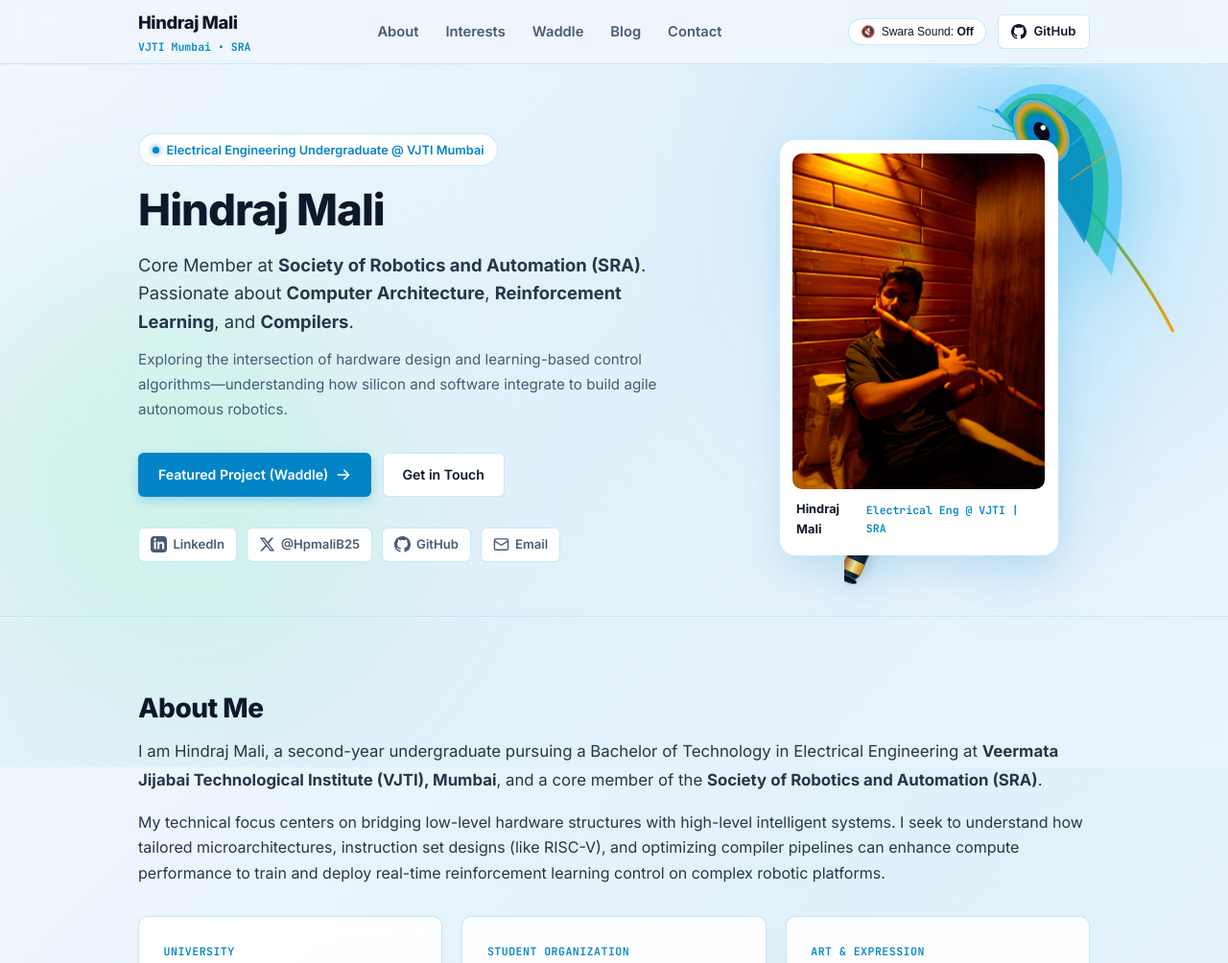
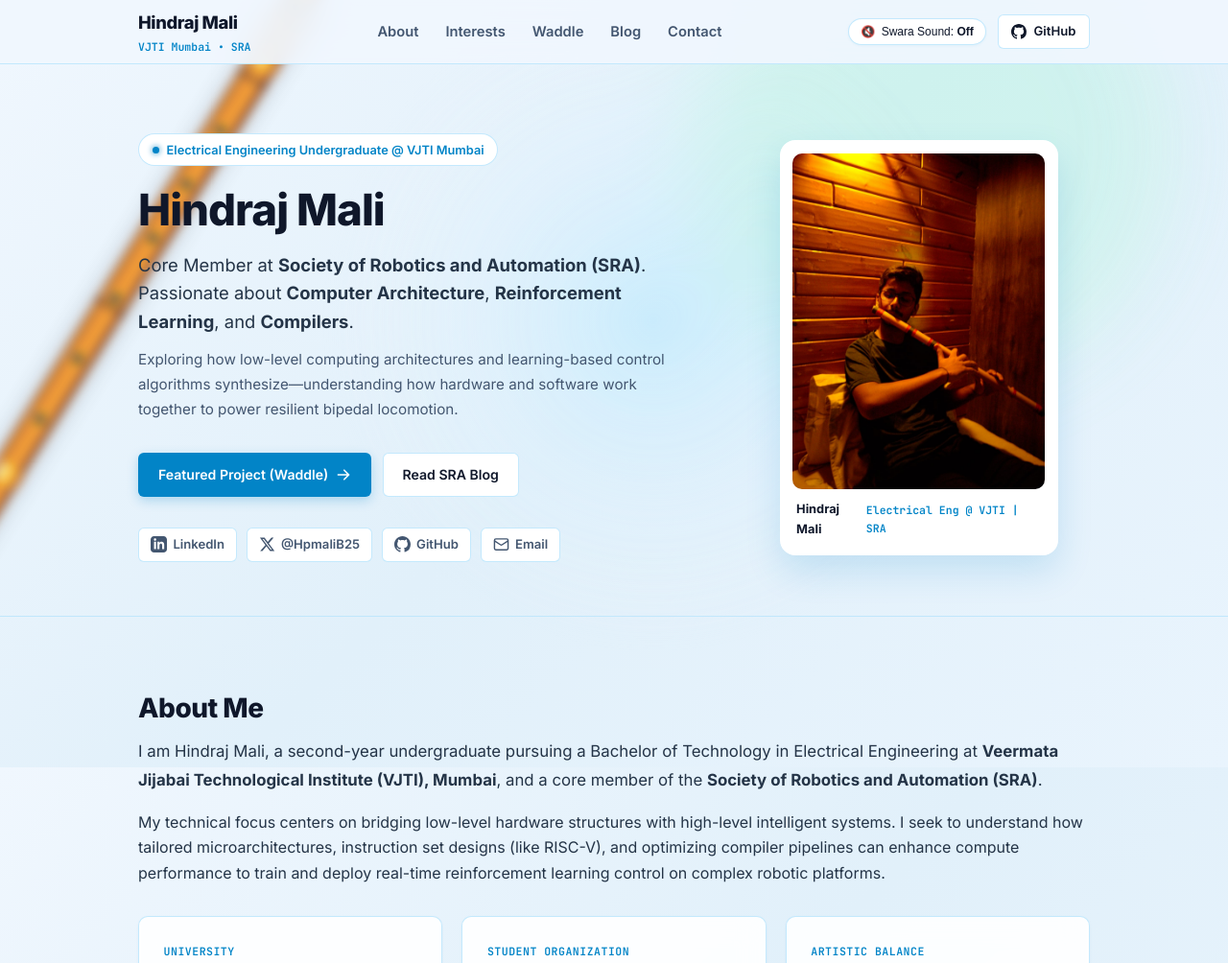
Before and after one commit to hindraj123/hindraj123.github.io, a plain HTML site: page index.html in a window 1280 px wide. Shown: the top 1004 px of the page at 96% size. Drawn offline with nearby package versions, Linux system fonts and the light colour scheme.

Commit message:
feat: full-bleed blurred tilted wooden flute background with peacock feather and swaras drifting to the right

```diff
--- a/index.html
+++ b/index.html
@@ -12,7 +12,7 @@
 
   <title>Hindraj Mali | Engineering & Research Portfolio</title>
 
-  <!-- Google Fonts -->
+  <!-- Google Fonts: Cormorant Garamond for swaras, Inter for crisp text, JetBrains Mono for code -->
   <link rel="preconnect" href="https://fonts.googleapis.com" />
   <link rel="preconnect" href="https://fonts.gstatic.com" crossorigin />
   <link href="https://fonts.googleapis.com/css2?family=Cormorant+Garamond:ital,wght@0,600;0,700;1,600&family=Inter:wght@300;400;500;600;700;800&family=JetBrains+Mono:wght@400;500;600&display=swap" rel="stylesheet" />
@@ -20,123 +20,129 @@
   <link rel="stylesheet" href="style.css" />
 </head>
 <body class="light-blue-theme">
-  <!-- Bright, Vivid Light-Bluish Canvas with Prominent Peacock Feather & Flute -->
-  <div class="artistic-bg-wrapper" aria-hidden="true">
-    <div class="sky-tint tint-1"></div>
-    <div class="sky-tint tint-2"></div>
+  <!-- AESTHETIC BACKGROUND: Full-Bleed Tilted Wooden Flute in Blur with Peacock Feather -->
+  <div class="aesthetic-flute-bg" id="fluteBg" aria-hidden="true">
+    <svg class="bg-flute-canvas" viewBox="0 0 1600 1000" preserveAspectRatio="xMidYMid slice" fill="none" xmlns="http://www.w3.org/2000/svg">
+      <defs>
+        <!-- Soft Sky Blue Ambient Gradients -->
+        <radialGradient id="skyRadialGlow" cx="50%" cy="50%" r="50%">
+          <stop offset="0%" stop-color="#bae6fd" stop-opacity="0.65" />
+          <stop offset="60%" stop-color="#e0f2fe" stop-opacity="0.3" />
+          <stop offset="100%" stop-color="#f0f7fe" stop-opacity="0" />
+        </radialGradient>
 
-    <!-- Prominent, Colorful Peacock Feather & Black Flute Art -->
-    <div class="flute-feather-artwork" id="fluteAnchor">
-      <svg class="artwork-svg" viewBox="0 0 420 640" fill="none" xmlns="http://www.w3.org/2000/svg">
-        <defs>
-          <!-- Feather Gradient Fill -->
-          <linearGradient id="featherStemGrad" x1="0%" y1="0%" x2="100%" y2="100%">
-            <stop offset="0%" stop-color="#0284c7" />
-            <stop offset="50%" stop-color="#10b981" />
-            <stop offset="100%" stop-color="#f59e0b" />
+        <!-- Natural Wooden Bamboo Grain Gradient -->
+        <linearGradient id="warmWoodGrain" x1="0%" y1="0%" x2="100%" y2="0%">
+          <stop offset="0%" stop-color="#78350f" />
+          <stop offset="18%" stop-color="#b45309" />
+          <stop offset="38%" stop-color="#d97706" />
+          <stop offset="55%" stop-color="#f59e0b" />
+          <stop offset="72%" stop-color="#d97706" />
+          <stop offset="88%" stop-color="#92400e" />
+          <stop offset="100%" stop-color="#582606" />
         </linearGradient>
 
-          <!-- Peacock Eye Glow: Radiant & Saturated -->
-          <radialGradient id="vividPeacockEye" cx="50%" cy="50%" r="50%">
+        <!-- Traditional Gold Thread Binding (Dhaaga) -->
+        <linearGradient id="goldBindingDhaaga" x1="0%" y1="0%" x2="100%" y2="0%">
+          <stop offset="0%" stop-color="#9a3412" />
+          <stop offset="40%" stop-color="#fef08a" />
+          <stop offset="70%" stop-color="#f59e0b" />
+          <stop offset="100%" stop-color="#7c2d12" />
+        </linearGradient>
+
+        <!-- Peacock Eye Radiant Glow -->
+        <radialGradient id="featherEyeAura" cx="50%" cy="50%" r="50%">
           <stop offset="0%" stop-color="#0b1329" />
-            <stop offset="30%" stop-color="#0284c7" />
-            <stop offset="55%" stop-color="#059669" />
+          <stop offset="28%" stop-color="#0284c7" />
+          <stop offset="56%" stop-color="#059669" />
           <stop offset="78%" stop-color="#f59e0b" />
           <stop offset="95%" stop-color="#38bdf8" stop-opacity="0.8" />
           <stop offset="100%" stop-color="transparent" />
         </radialGradient>
 
-          <!-- Flute Matte Black Bamboo with Shading -->
-          <linearGradient id="fluteBlackShine" x1="0%" y1="0%" x2="100%" y2="0%">
-            <stop offset="0%" stop-color="#090d16" />
-            <stop offset="35%" stop-color="#222b3d" />
-            <stop offset="70%" stop-color="#121824" />
-            <stop offset="100%" stop-color="#05080e" />
-          </linearGradient>
-
-          <!-- Golden Thread Rings (Dhaaga) -->
-          <linearGradient id="goldRingGrad" x1="0%" y1="0%" x2="100%" y2="0%">
-            <stop offset="0%" stop-color="#b45309" />
-            <stop offset="50%" stop-color="#fef08a" />
-            <stop offset="100%" stop-color="#d97706" />
+        <linearGradient id="featherStemQuill" x1="0%" y1="0%" x2="100%" y2="100%">
+          <stop offset="0%" stop-color="#0284c7" />
+          <stop offset="50%" stop-color="#10b981" />
+          <stop offset="100%" stop-color="#f59e0b" />
         </linearGradient>
       </defs>
 
-        <!-- Glow under feather and flute -->
-        <circle cx="210" cy="130" r="140" fill="#38bdf8" opacity="0.22" filter="blur(35px)" />
-        <ellipse cx="200" cy="340" rx="90" ry="240" fill="#bae6fd" opacity="0.3" filter="blur(45px)" />
+      <!-- Atmospheric Ambient Glows behind flute -->
+      <circle cx="850" cy="420" r="420" fill="url(#skyRadialGlow)" />
+      <circle cx="1200" cy="200" r="300" fill="#a7f3d0" opacity="0.35" filter="blur(60px)" />
 
-        <!-- 1. VIBRANT PEACOCK FEATHER (MOR PANKH) -->
-        <g class="peacock-feather-art" transform="translate(190, 45) rotate(-16)">
-          <!-- Feather Quill / Shaft -->
-          <path d="M 110 300 C 90 200, 45 105, -15 0" stroke="url(#featherStemGrad)" stroke-width="3.5" stroke-linecap="round" />
+      <!-- TILTED WOODEN FLUTE (BANSURI) & PEACOCK FEATHER DIAGONAL GROUP -->
+      <g id="tiltedFluteGroup" transform="translate(420, -100) rotate(32)">
+        <!-- 1. Flute Ambient Shadow -->
+        <rect x="25" y="0" width="46" height="1500" rx="23" fill="#1e1b18" opacity="0.22" filter="blur(16px)" />
 
-          <!-- Outer Vane Filaments / Barbs (Vibrant & Rich) -->
-          <path d="M -15 0 C 25 -30, 80 -15, 100 35 C 120 90, 95 150, 60 220 Z" fill="#38bdf8" fill-opacity="0.55" />
-          <path d="M -10 5 C 20 -20, 65 -5, 85 40 C 100 85, 85 140, 50 195 Z" fill="#10b981" fill-opacity="0.65" />
-          <path d="M -5 10 C 15 -10, 50 5, 70 45 C 80 80, 70 130, 40 175 Z" fill="#0284c7" fill-opacity="0.75" />
+        <!-- 2. Main Wooden Flute Body (Warm Bamboo Grain) -->
+        <rect x="28" y="0" width="40" height="1500" rx="20" fill="url(#warmWoodGrain)" stroke="#78350f" stroke-width="1.5" />
 
-          <!-- Individual Feather Hairs (Details) -->
-          <line x1="20" y1="20" x2="65" y2="-5" stroke="#38bdf8" stroke-width="1.2" opacity="0.8" />
-          <line x1="30" y1="40" x2="85" y2="15" stroke="#10b981" stroke-width="1.2" opacity="0.8" />
-          <line x1="40" y1="70" x2="95" y2="45" stroke="#38bdf8" stroke-width="1.2" opacity="0.8" />
-          <line x1="45" y1="100" x2="105" y2="80" stroke="#f59e0b" stroke-width="1.2" opacity="0.8" />
-          <line x1="-5" y1="10" x2="-35" y2="-10" stroke="#38bdf8" stroke-width="1.2" opacity="0.8" />
-          <line x1="5" y1="35" x2="-25" y2="15" stroke="#10b981" stroke-width="1.2" opacity="0.8" />
+        <!-- Wooden Highlights & Natural Bamboo Nodes -->
+        <line x1="33" y1="0" x2="33" y2="1500" stroke="#fef08a" stroke-width="2.5" opacity="0.55" />
+        <line x1="63" y1="0" x2="63" y2="1500" stroke="#451a03" stroke-width="2.5" opacity="0.65" />
 
-          <!-- Peacock Eye (Mor Pankh Center) -->
-          <ellipse cx="28" cy="38" rx="30" ry="42" transform="rotate(-18 28 38)" fill="url(#vividPeacockEye)" />
-          <!-- Inner Sapphire Core -->
-          <ellipse cx="28" cy="38" rx="16" ry="22" transform="rotate(-18 28 38)" fill="#0284c7" />
-          <ellipse cx="28" cy="38" rx="8" ry="12" transform="rotate(-18 28 38)" fill="#070c18" />
-          <!-- Eyelet Sparkle -->
-          <circle cx="31" cy="34" r="3" fill="#ffffff" />
-        </g>
+        <!-- Bamboo Node Rings -->
+        <rect x="26" y="220" width="44" height="6" rx="2" fill="#451a03" opacity="0.75" />
+        <rect x="26" y="560" width="44" height="6" rx="2" fill="#451a03" opacity="0.75" />
+        <rect x="26" y="920" width="44" height="6" rx="2" fill="#451a03" opacity="0.75" />
 
-        <!-- 2. PROMINENT BLACK FLUTE (BANSURI) -->
-        <g class="bansuri-flute-art" transform="translate(170, 140) rotate(24)">
-          <!-- Flute Tube Drop Shadow -->
-          <rect x="18" y="10" width="26" height="470" rx="13" fill="#0f172a" opacity="0.18" filter="blur(8px)" />
+        <!-- Top Cork & Gold Rings Binding -->
+        <rect x="26" y="50" width="44" height="24" rx="2" fill="url(#goldBindingDhaaga)" />
+        <line x1="26" y1="58" x2="70" y2="58" stroke="#78350f" stroke-width="1.2" />
+        <line x1="26" y1="66" x2="70" y2="66" stroke="#78350f" stroke-width="1.2" />
 
-          <!-- Flute Ebony Body -->
-          <rect x="20" y="8" width="22" height="470" rx="11" fill="url(#fluteBlackShine)" stroke="#475569" stroke-width="1.5" />
+        <!-- Mid Gold Thread Ring -->
+        <rect x="26" y="190" width="44" height="16" rx="2" fill="url(#goldBindingDhaaga)" />
 
-          <!-- Top Cork Cap & Gold Ring -->
-          <path d="M20 18 C20 12 42 12 42 18 Z" fill="#05080e" />
-          <rect x="19.5" y="24" width="23" height="12" rx="1" fill="url(#goldRingGrad)" />
-          <line x1="20" y1="28" x2="42" y2="28" stroke="#78350f" stroke-width="0.8" />
-          <line x1="20" y1="32" x2="42" y2="32" stroke="#78350f" stroke-width="0.8" />
+        <!-- Embouchure Blow Hole (Where Sa emits) -->
+        <circle id="bambooBlowHole" cx="48" cy="120" r="9" fill="#291405" stroke="#fef08a" stroke-width="2" />
+        <circle cx="48" cy="120" r="14" stroke="#38bdf8" stroke-width="2" opacity="0.6" />
 
-          <!-- Embouchure (Blow Hole) - Emits Sa -->
-          <circle id="artBlowHole" cx="31" cy="62" r="5" fill="#020617" stroke="#94a3b8" stroke-width="1.5" />
-          <circle cx="31" cy="62" r="8" stroke="#38bdf8" stroke-width="1.2" opacity="0.75" />
-
-          <!-- Mid Gold Ring -->
-          <rect x="19.5" y="115" width="23" height="8" rx="1" fill="url(#goldRingGrad)" />
-
-          <!-- 7 Classical Tone Holes -->
-          <!-- Re Hole -->
-          <circle id="artHoleRe" cx="31" cy="170" r="4.2" fill="#020617" stroke="#94a3b8" stroke-width="1.2" />
-          <!-- Ga Hole -->
-          <circle id="artHoleGa" cx="31" cy="218" r="4.2" fill="#020617" stroke="#94a3b8" stroke-width="1.2" />
-          <!-- Ma Hole -->
-          <circle id="artHoleMa" cx="31" cy="265" r="4.2" fill="#020617" stroke="#94a3b8" stroke-width="1.2" />
-          <!-- Pa Hole -->
-          <circle id="artHolePa" cx="31" cy="318" r="4.2" fill="#020617" stroke="#94a3b8" stroke-width="1.2" />
-          <!-- Dha Hole -->
-          <circle id="artHoleDha" cx="31" cy="370" r="4.2" fill="#020617" stroke="#94a3b8" stroke-width="1.2" />
-          <!-- Ni Hole -->
-          <circle id="artHoleNi" cx="31" cy="420" r="4.2" fill="#020617" stroke="#94a3b8" stroke-width="1.2" />
+        <!-- 7 Classical Tone Holes along the wooden flute -->
+        <!-- Hole Re -->
+        <circle id="bambooHoleRe" cx="48" cy="300" r="7.5" fill="#291405" stroke="#fef08a" stroke-width="1.5" />
+        <!-- Hole Ga -->
+        <circle id="bambooHoleGa" cx="48" cy="380" r="7.5" fill="#291405" stroke="#fef08a" stroke-width="1.5" />
+        <!-- Hole Ma -->
+        <circle id="bambooHoleMa" cx="48" cy="460" r="7.5" fill="#291405" stroke="#fef08a" stroke-width="1.5" />
+        <!-- Hole Pa -->
+        <circle id="bambooHolePa" cx="48" cy="550" r="7.5" fill="#291405" stroke="#fef08a" stroke-width="1.5" />
+        <!-- Hole Dha -->
+        <circle id="bambooHoleDha" cx="48" cy="640" r="7.5" fill="#291405" stroke="#fef08a" stroke-width="1.5" />
+        <!-- Hole Ni -->
+        <circle id="bambooHoleNi" cx="48" cy="730" r="7.5" fill="#291405" stroke="#fef08a" stroke-width="1.5" />
 
         <!-- Bottom Gold Binding -->
-          <rect x="19.5" y="455" width="23" height="14" rx="1" fill="url(#goldRingGrad)" />
-          <ellipse cx="31" cy="478" rx="11" ry="3.5" fill="#020617" stroke="#475569" stroke-width="1" />
+        <rect x="26" y="800" width="44" height="24" rx="2" fill="url(#goldBindingDhaaga)" />
+
+        <!-- 3. VIBRANT PEACOCK FEATHER (MOR PANKH) ATTACHED NEAR TOP FLUTE CORK -->
+        <g class="peacock-feather-art" transform="translate(48, 60) rotate(-40)">
+          <!-- Feather Quill / Spine -->
+          <path d="M 0 0 C -40 -120, -120 -220, -220 -300" stroke="url(#featherStemQuill)" stroke-width="4.5" stroke-linecap="round" />
+
+          <!-- Broad Iridescent Feather Plumage Barbs -->
+          <path d="M -220 -300 C -150 -360, -70 -310, -50 -230 C -30 -160, -50 -80, 0 0 Z" fill="#38bdf8" fill-opacity="0.45" />
+          <path d="M -210 -290 C -160 -340, -90 -300, -70 -230 C -50 -170, -60 -90, 0 0 Z" fill="#10b981" fill-opacity="0.55" />
+          <path d="M -200 -280 C -160 -320, -100 -285, -85 -230 C -70 -175, -70 -100, 0 0 Z" fill="#0284c7" fill-opacity="0.65" />
+
+          <!-- Individual Radiating Feather Details -->
+          <line x1="-120" y1="-230" x2="-60" y2="-280" stroke="#38bdf8" stroke-width="1.8" opacity="0.8" />
+          <line x1="-150" y1="-260" x2="-100" y2="-320" stroke="#10b981" stroke-width="1.8" opacity="0.8" />
+          <line x1="-80" y1="-180" x2="-20" y2="-220" stroke="#f59e0b" stroke-width="1.8" opacity="0.8" />
+
+          <!-- Radiant Peacock Eye Center -->
+          <ellipse cx="-160" cy="-240" rx="42" ry="58" transform="rotate(-35 -160 -240)" fill="url(#featherEyeAura)" />
+          <ellipse cx="-160" cy="-240" rx="22" ry="32" transform="rotate(-35 -160 -240)" fill="#0284c7" />
+          <ellipse cx="-160" cy="-240" rx="11" ry="16" transform="rotate(-35 -160 -240)" fill="#050b14" />
+          <circle cx="-156" cy="-244" r="4" fill="#ffffff" />
+        </g>
       </g>
     </svg>
   </div>
-  </div>
 
-  <!-- Interactive Swara Layer (Emits सा, रे, ग, म, प, ध, नि as you scroll) -->
+  <!-- Interactive Swara Layer (Emits सा, रे, ग, म, प, ध, नि flowing towards the RIGHT side on scroll) -->
   <div id="swaraLayer" class="swara-float-layer" aria-hidden="true"></div>
 
   <!-- Header / Navigation Bar -->
@@ -156,7 +162,7 @@
       </nav>
 
       <div class="header-actions">
-        <!-- Peaceful Swara Sound Toggle -->
+        <!-- Peaceful Bansuri Sound Toggle -->
         <button id="swaraAudioToggle" class="swara-audio-btn" title="Toggle bansuri acoustic swara tones">
           <span id="audioIcon">🔇</span>
           <span class="swara-status-txt">Swara Sound: <b id="audioStatusText">Off</b></span>
@@ -195,7 +201,7 @@
           </p>
 
           <p class="hero-subtext">
-            Exploring the intersection of hardware design and learning-based control algorithms—understanding how silicon and software integrate to build agile autonomous robotics.
+            Exploring how low-level computing architectures and learning-based control algorithms synthesize—understanding how hardware and software work together to power resilient bipedal locomotion.
           </p>
 
           <div class="hero-cta-group">
@@ -205,7 +211,7 @@
                 <path fill-rule="evenodd" d="M10.293 3.293a1 1 0 011.414 0l6 6a1 1 0 010 1.414l-6 6a1 1 0 01-1.414-1.414L14.586 11H3a1 1 0 110-2h11.586l-4.293-4.293a1 1 0 010-1.414z" clip-rule="evenodd"/>
               </svg>
             </a>
-            <a href="mailto:hindrajmali8@gmail.com" class="btn btn-secondary">Get in Touch</a>
+            <a href="#blog" class="btn btn-secondary">Read SRA Blog</a>
           </div>
 
           <!-- Social Links -->
@@ -274,7 +280,7 @@
             </div>
 
             <div class="card mini-card">
-              <div class="card-tag">Art & Expression</div>
+              <div class="card-tag">Artistic Balance</div>
               <h3 class="card-title">Classical Bansuri</h3>
               <p class="card-desc">Practicing Indian classical bamboo flute artist</p>
             </div>
--- a/style.css
+++ b/style.css
@@ -1,23 +1,24 @@
 /* ============================================================
-   Hindraj Mali - Portfolio Stylesheet
-   Bright, Crisp Light-Bluish Theme with Vibrant Peacock Feather & Flute
+   Hindraj Mali - Engineering Portfolio Stylesheet
+   Aesthetic Light-Bluish Theme with Tilted Blurred Wooden Flute
+   and Swaras (Sa Re Ga Ma...) Drifting to the Right
 ============================================================ */
 
 :root {
   --bg-primary: #edf5fc;
   --bg-gradient: linear-gradient(135deg, #f0f7fe 0%, #e1f0fa 50%, #e9f4fd 100%);
-  --bg-card: rgba(255, 255, 255, 0.92);
+  --bg-card: rgba(255, 255, 255, 0.9);
   --card-border: rgba(186, 230, 253, 0.85);
 
   --text-primary: #0f172a;
-  --text-secondary: #27364b;
-  --text-muted: #475b75;
-  --text-dim: #6e849f;
+  --text-secondary: #243447;
+  --text-muted: #435670;
+  --text-dim: #677d99;
 
   --accent-blue: #0284c7;
   --accent-sky: #0ea5e9;
+  --warm-amber: #d97706;
   --peacock-green: #059669;
-  --peacock-gold: #d97706;
 
   --font-sans: 'Inter', -apple-system, BlinkMacSystemFont, 'Segoe UI', Roboto, sans-serif;
   --font-serif: 'Cormorant Garamond', Georgia, serif;
@@ -29,8 +30,8 @@
   --radius-full: 9999px;
 
   --shadow-sm: 0 1px 3px rgba(2, 132, 199, 0.06);
-  --shadow-md: 0 6px 16px rgba(2, 132, 199, 0.09);
-  --shadow-hover: 0 12px 28px rgba(2, 132, 199, 0.14);
+  --shadow-md: 0 6px 16px rgba(2, 132, 199, 0.1);
+  --shadow-hover: 0 12px 28px rgba(2, 132, 199, 0.15);
 
   --transition: all 0.22s cubic-bezier(0.16, 1, 0.3, 1);
 }
@@ -61,66 +62,36 @@ body.light-blue-theme {
 }
 
 /* ============================================================
-   Artistic Background: Bright Light-Bluish & Visible Artwork
+   Aesthetic Full-Bleed Tilted Wooden Flute in Blur
 ============================================================ */
-.artistic-bg-wrapper {
+.aesthetic-flute-bg {
   position: fixed;
   inset: 0;
+  width: 100vw;
+  height: 100vh;
   pointer-events: none;
   z-index: 0;
   overflow: hidden;
+  /* Cinematic soft blur so flute and peacock feather cover background and text stays sharp */
+  filter: blur(5px) saturate(1.2);
+  opacity: 0.78;
+  transform: scale(1.03); /* prevents blur vignette at edges */
 }
 
-.sky-tint {
-  position: absolute;
-  border-radius: 50%;
-  filter: blur(80px);
-  opacity: 0.6;
-}
-
-.tint-1 {
-  width: 500px;
-  height: 500px;
-  background: #bae6fd;
-  top: -50px;
-  right: -30px;
-}
-
-.tint-2 {
-  width: 450px;
-  height: 450px;
-  background: #a7f3d0;
-  bottom: 10%;
-  left: -50px;
-  opacity: 0.35;
-}
-
-/* Peacock Feather & Flute Artwork - Guaranteed Visible & Vibrant */
-.flute-feather-artwork {
-  position: fixed;
-  top: 70px;
-  right: 20px;
-  width: 380px;
-  height: 580px;
-  pointer-events: none;
-  z-index: 1;
-  opacity: 1;
-  filter: drop-shadow(0 12px 24px rgba(2, 132, 199, 0.18));
-}
-
-.artwork-svg {
+.bg-flute-canvas {
   width: 100%;
   height: 100%;
+  display: block;
 }
 
 /* ============================================================
-   Floating Classical Swaras Layer (सा, रे, ग, म, प, ध, नि)
+   Floating Classical Swaras (Drifting to the RIGHT on scroll)
 ============================================================ */
 .swara-float-layer {
   position: fixed;
   inset: 0;
   pointer-events: none;
-  z-index: 15;
+  z-index: 25;
   overflow: hidden;
 }
 
@@ -131,26 +102,27 @@ body.light-blue-theme {
   user-select: none;
   pointer-events: none;
   will-change: transform, opacity;
-  animation: swaraBreeze 3.6s cubic-bezier(0.2, 0.8, 0.25, 1) forwards;
-  filter: drop-shadow(0 2px 8px rgba(2, 132, 199, 0.35));
+  animation: floatDriftToRight 3.6s cubic-bezier(0.15, 0.8, 0.25, 1) forwards;
+  filter: drop-shadow(0 2px 8px rgba(2, 132, 199, 0.4));
 }
 
-@keyframes swaraBreeze {
+/* Swaras float and travel gracefully to the RIGHT side */
+@keyframes floatDriftToRight {
   0% {
     opacity: 0;
-    transform: translate(0, 0) scale(0.6) rotate(-8deg);
+    transform: translate(0, 0) scale(0.65) rotate(-5deg);
   }
   20% {
     opacity: 1;
-    transform: translate(-35px, -50px) scale(1.15) rotate(4deg);
+    transform: translate(50px, -35px) scale(1.15) rotate(4deg);
   }
   70% {
-    opacity: 0.85;
-    transform: translate(-95px, -170px) scale(1.05) rotate(-10deg);
+    opacity: 0.88;
+    transform: translate(140px, -110px) scale(1.08) rotate(10deg);
   }
   100% {
     opacity: 0;
-    transform: translate(-160px, -300px) scale(0.7) rotate(12deg);
+    transform: translate(250px, -200px) scale(0.65) rotate(16deg);
   }
 }
 
@@ -169,7 +141,7 @@ body.light-blue-theme {
   position: sticky;
   top: 0;
   z-index: 40;
-  background-color: rgba(240, 247, 254, 0.9);
+  background-color: rgba(240, 247, 254, 0.92);
   backdrop-filter: blur(14px);
   -webkit-backdrop-filter: blur(14px);
   border-bottom: 1px solid var(--card-border);
@@ -420,13 +392,13 @@ body.light-blue-theme {
   border: 3px solid #ffffff;
   border-radius: var(--radius-lg);
   padding: 0.65rem;
-  box-shadow: 0 16px 36px rgba(2, 132, 199, 0.15);
+  box-shadow: 0 16px 36px rgba(2, 132, 199, 0.16);
   transition: var(--transition);
 }
 
 .photo-card:hover {
   transform: translateY(-2px);
-  box-shadow: 0 20px 42px rgba(2, 132, 199, 0.2);
+  box-shadow: 0 20px 42px rgba(2, 132, 199, 0.22);
 }
 
 .profile-img {
@@ -506,8 +478,8 @@ body.light-blue-theme {
 
 .card {
   background: var(--bg-card);
-  backdrop-filter: blur(12px);
-  -webkit-backdrop-filter: blur(12px);
+  backdrop-filter: blur(14px);
+  -webkit-backdrop-filter: blur(14px);
   border: 1px solid var(--card-border);
   border-radius: var(--radius-md);
   padding: 1.6rem;
@@ -578,8 +550,8 @@ body.light-blue-theme {
 /* Featured Project: Waddle */
 .project-card-primary {
   background: var(--bg-card);
-  backdrop-filter: blur(12px);
-  -webkit-backdrop-filter: blur(12px);
+  backdrop-filter: blur(14px);
+  -webkit-backdrop-filter: blur(14px);
   border: 1px solid var(--card-border);
   border-radius: var(--radius-lg);
   padding: 2.25rem;
@@ -590,9 +562,17 @@ body.light-blue-theme {
   display: flex;
   justify-content: space-between;
   align-items: flex-start;
+  flex-wrap: wrap;
+  gap: 1.25rem;
   margin-bottom: 1.5rem;
   padding-bottom: 1.25rem;
   border-bottom: 1px solid var(--card-border);
+}
+
+.project-header-actions {
+  display: flex;
+  flex-wrap: wrap;
+  gap: 0.6rem;
 }
 
 .badge-accent {
@@ -660,16 +640,12 @@ body.light-blue-theme {
   gap: 0.5rem;
 }
 
-.project-header-actions {
-  display: flex;
-  flex-wrap: wrap;
-  gap: 0.6rem;
-}
-
 /* Technical Blog Card */
 .blog-card {
   padding: 2rem 2.25rem;
   background: var(--bg-card);
+  backdrop-filter: blur(14px);
+  -webkit-backdrop-filter: blur(14px);
   border: 1px solid var(--card-border);
   border-radius: var(--radius-lg);
   box-shadow: var(--shadow-sm);
@@ -844,11 +820,9 @@ body.light-blue-theme {
     order: -1;
   }
 
-  .flute-feather-artwork {
-    width: 280px;
-    height: 440px;
-    right: -20px;
-    opacity: 0.85;
+  .aesthetic-flute-bg {
+    opacity: 0.65;
+    filter: blur(6px) saturate(1.1);
   }
 }
 
```
Also changed, not shown: script.js (+6 -14 lines). Lines whose indentation alone changed are shown as unchanged.
